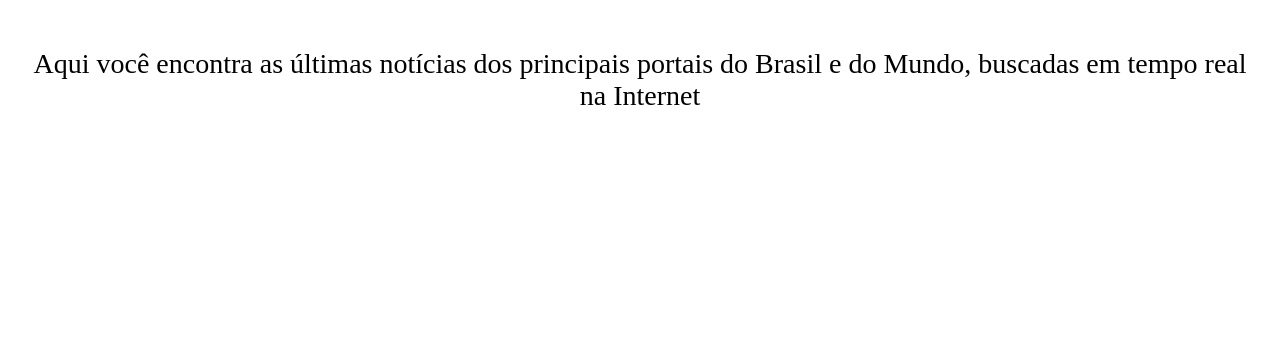
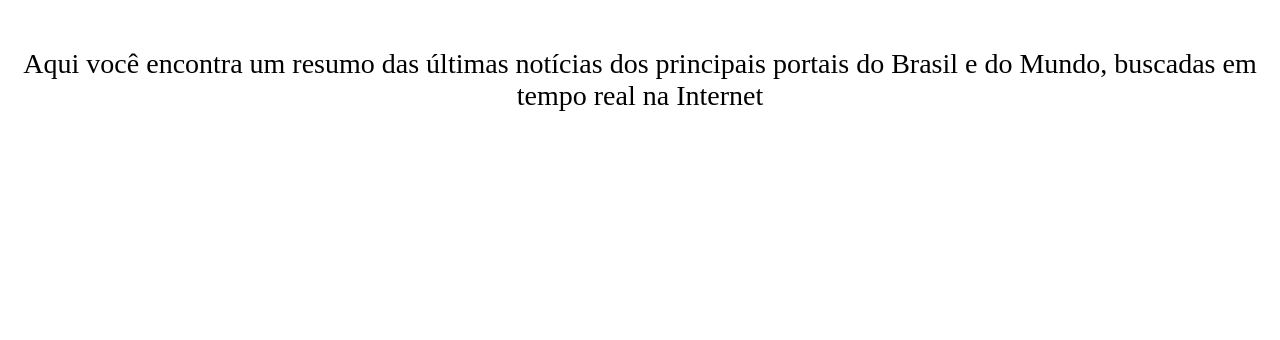
Before and after one commit to Fat83dotcom/WebScrapingDjango, a Django app: template Core/templates/Core/index.html in a window 1280 px wide. Shown: the part 82-422 px from the top of the page. Run offline with Django 3.2, Linux system fonts and the light colour scheme; the template is opened without the code that fills it, so the values that code supplies are empty.

Commit message:
Mudança na chamada da pagina principal

```diff
--- a/Core/templates/Core/index.html
+++ b/Core/templates/Core/index.html
@@ -4,7 +4,7 @@
 <main>
     <div class="corpoIndex">
         <p>
-        Aqui você encontra as últimas notícias dos principais portais do Brasil e do Mundo, buscadas em tempo real na Internet
+        Aqui você encontra um resumo das últimas notícias dos principais portais do Brasil e do Mundo, buscadas em tempo real na Internet
         </p>
     </div>
 </main>
```
